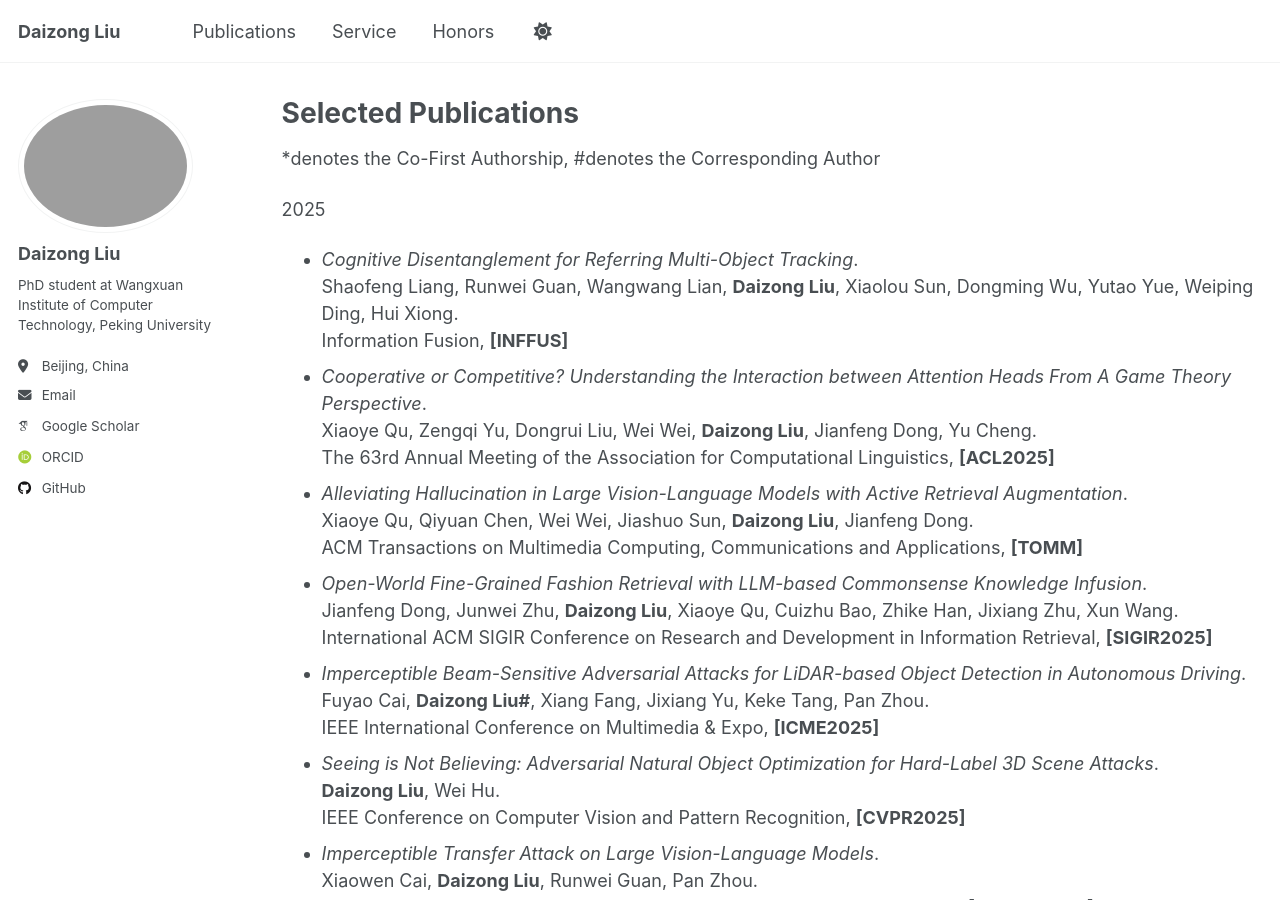
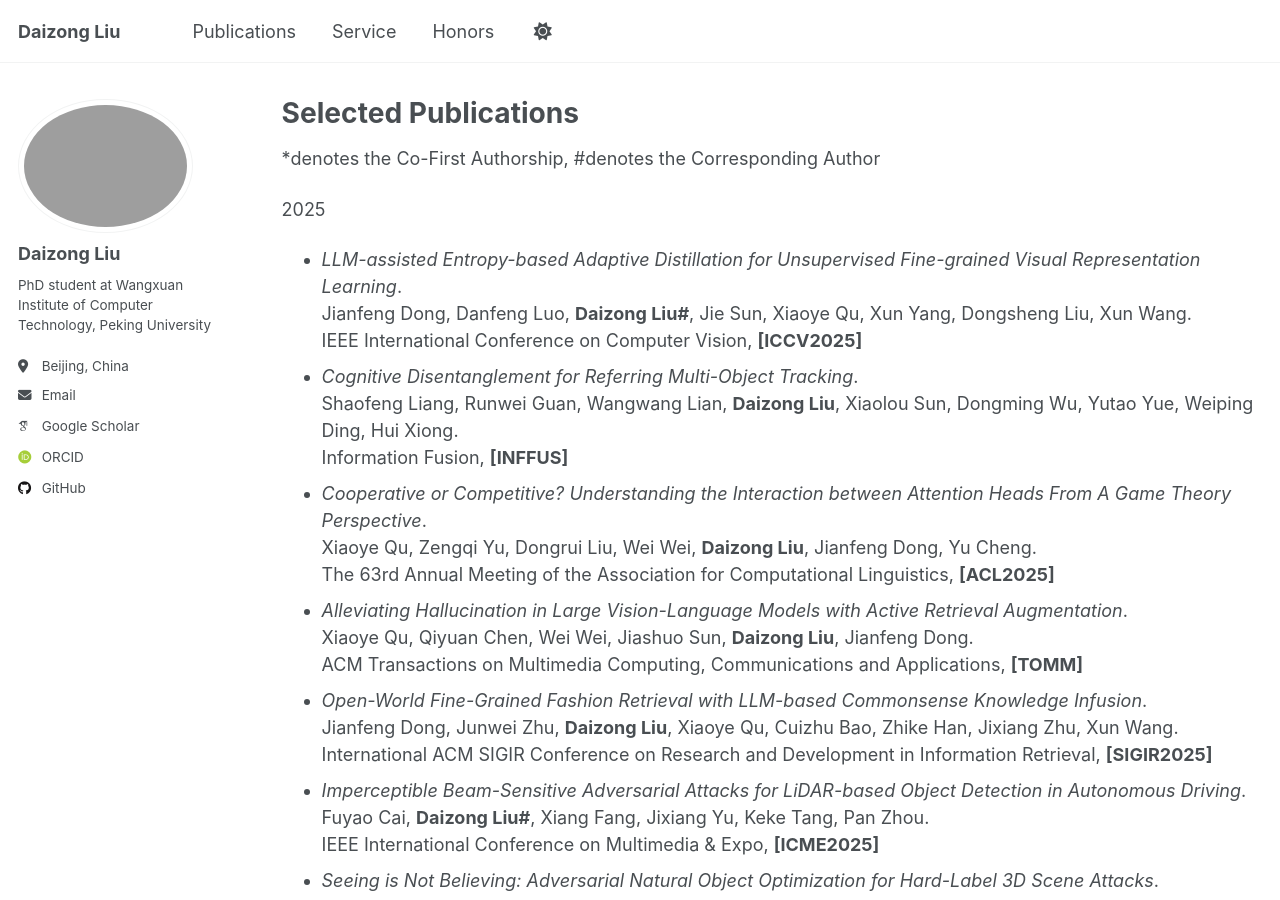
Before and after one commit to liudaizong/liudaizong.github.io, a Jekyll site: the page built from _pages/publications.md, in a window 1280 px wide and 900 px high. Built offline with Jekyll 4.4.1, drawn with Linux system fonts in a browser that asks for light colours; some web fonts are replaced.

Commit message:
Update publications.md

```diff
--- a/_pages/publications.md
+++ b/_pages/publications.md
@@ -7,6 +7,7 @@ author_profile: true
 *denotes the Co-First Authorship, #denotes the Corresponding Author
 
 2025
+* *LLM-assisted Entropy-based Adaptive Distillation for Unsupervised Fine-grained Visual Representation Learning*.<br/> Jianfeng Dong, Danfeng Luo, **Daizong Liu#**, Jie Sun, Xiaoye Qu, Xun Yang, Dongsheng Liu, Xun Wang.<br/> IEEE International Conference on Computer Vision, **[ICCV2025]**
 * *Cognitive Disentanglement for Referring Multi-Object Tracking*.<br/> Shaofeng Liang, Runwei Guan, Wangwang Lian, **Daizong Liu**, Xiaolou Sun, Dongming Wu, Yutao Yue, Weiping Ding, Hui Xiong.<br/> Information Fusion, **[INFFUS]**
 * *Cooperative or Competitive? Understanding the Interaction between Attention Heads From A Game Theory Perspective*.<br/> Xiaoye Qu, Zengqi Yu, Dongrui Liu, Wei Wei, **Daizong Liu**, Jianfeng Dong, Yu Cheng.<br/> The 63rd Annual Meeting of the Association for Computational Linguistics, **[ACL2025]**
 * *Alleviating Hallucination in Large Vision-Language Models with Active Retrieval Augmentation*.<br/> Xiaoye Qu, Qiyuan Chen, Wei Wei, Jiashuo Sun, **Daizong Liu**, Jianfeng Dong.<br/> ACM Transactions on Multimedia Computing, Communications and Applications, **[TOMM]**
```
